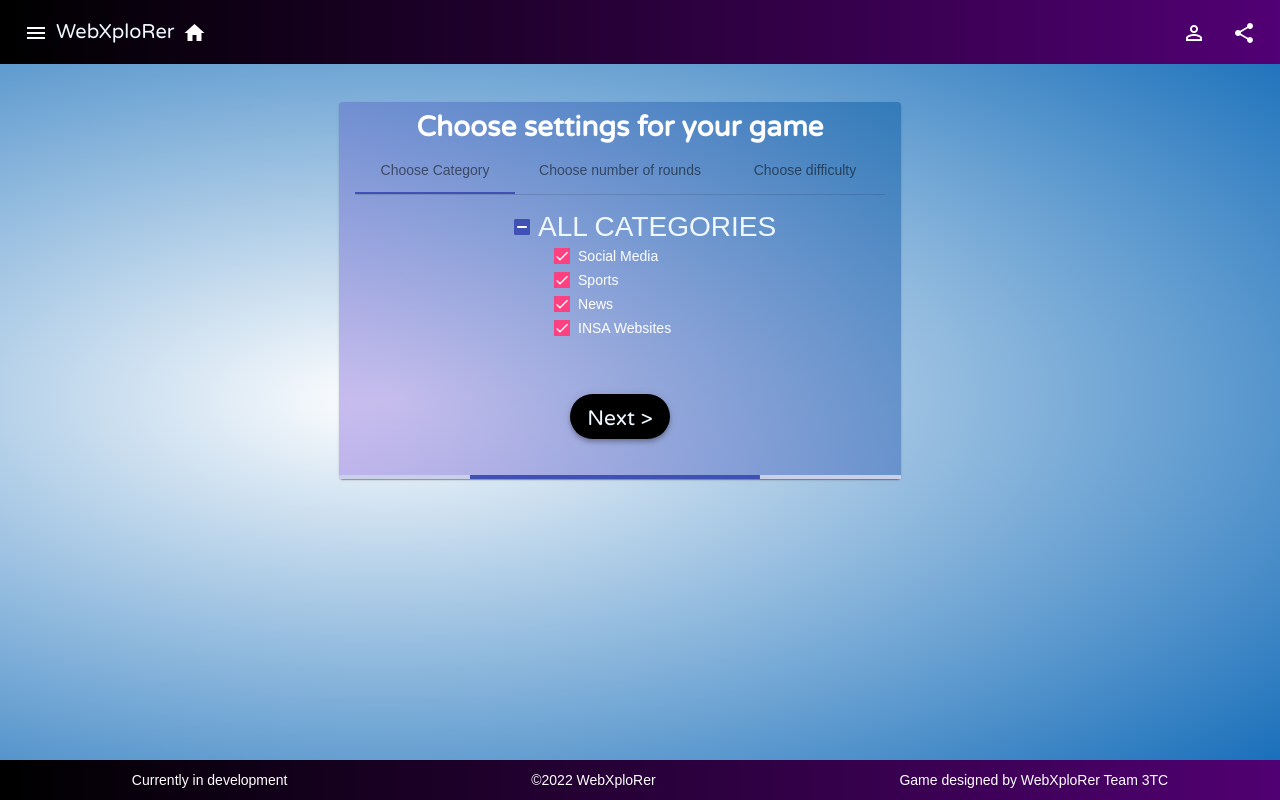
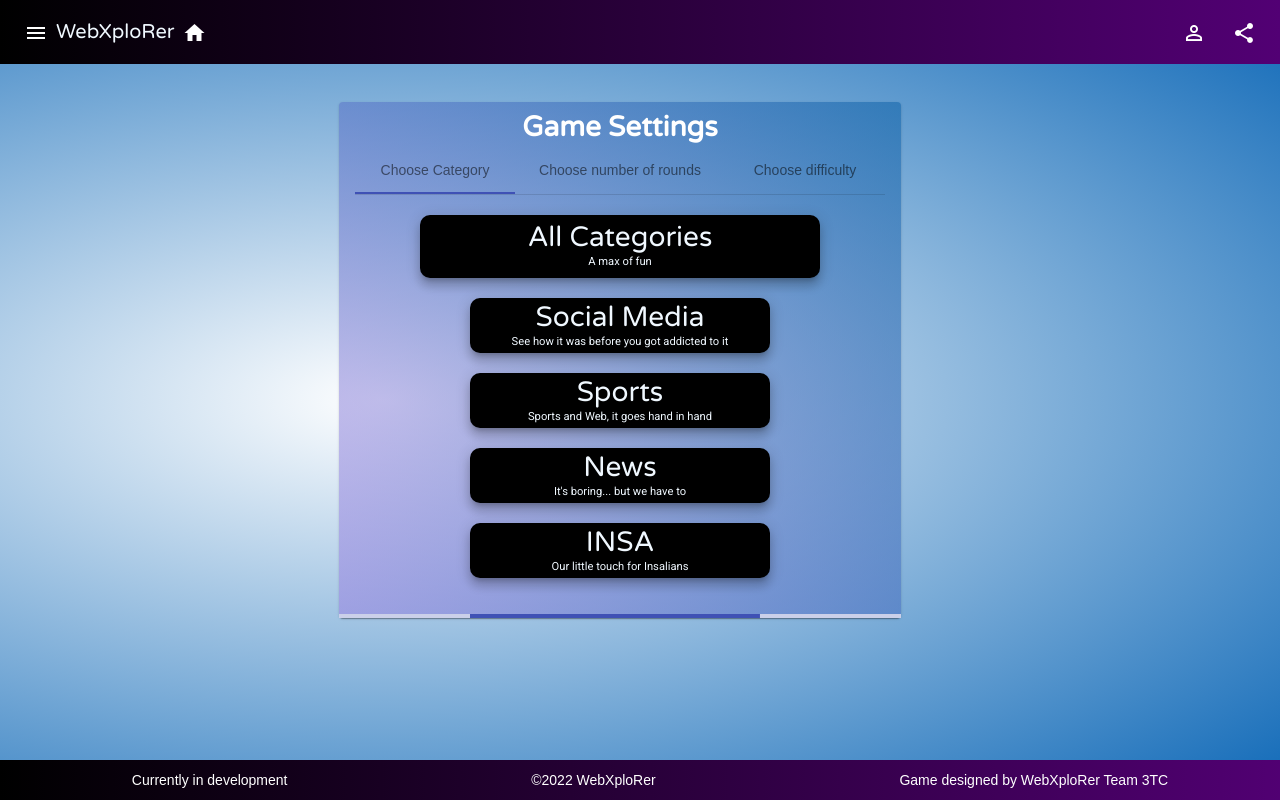
Before and after one commit to abdeladem01/WebXplorer, an Angular app in the folder angular-webxplorer/: page /gamesettings in a window 1280 px wide. Built offline with nearby package versions, Linux system fonts and the light colour scheme.

Commit message:
Game Settings front change

```diff
--- a/angular-webxplorer/src/app/game-settings/game-settings.component.html
+++ b/angular-webxplorer/src/app/game-settings/game-settings.component.html
@@ -1,33 +1,71 @@
 <div class="content">
 <mat-card class="card">
-  <mat-card-title>Choose settings for your game</mat-card-title>
+  <mat-card-title>Game Settings</mat-card-title>
   <mat-card-content>
   <mat-tab-group [selectedIndex]="selected">
     <mat-tab label="Choose Category">
       <br>
-      <section class="sectionList">
-  <span class="list-section">
-    <mat-checkbox class="marginCheck"
-                  [checked]="allComplete"
-                  [color]="task.color"
-                  [indeterminate]="someComplete()"
-                  (change)="setAll($event.checked)">
-      {{task.name}}
-    </mat-checkbox>
-  </span>
-        <span class="list-section">
-    <ul>
-      <li *ngFor="let subtask of task.subtasks">
-        <mat-checkbox [(ngModel)]="subtask.completed"
-                      [color]="subtask.color"
-                      (ngModelChange)="updateAllComplete()">
-          {{subtask.name}}
-        </mat-checkbox>
-      </li>
-    </ul>
-  </span>
-      </section>
       <div class="lesboutons">
+        <div class="ripple-containerCardCentral mat-elevation-z8"
+             matRipple
+             [matRippleCentered]="centered"
+             [matRippleDisabled]="disabled"
+             [matRippleUnbounded]="unbounded"
+             [matRippleRadius]="radius"
+             [matRippleColor]="color"
+             (click)="next1(4)">
+          All Categories<br>
+          <h3>A max of fun</h3>
+        </div>
+        <div class="ripple-containerCard mat-elevation-z8"
+             matRipple
+             [matRippleCentered]="centered"
+             [matRippleDisabled]="disabled"
+             [matRippleUnbounded]="unbounded"
+             [matRippleRadius]="radius"
+             [matRippleColor]="color"
+             (click)="next1(0)"
+        >
+          Social Media<br>
+          <h3>See how it was before you got addicted to it</h3>
+        </div>
+        <div class="ripple-containerCard mat-elevation-z8"
+             matRipple
+             [matRippleCentered]="centered"
+             [matRippleDisabled]="disabled"
+             [matRippleUnbounded]="unbounded"
+             [matRippleRadius]="radius"
+             [matRippleColor]="color"
+             (click)="next1(1)"
+        >
+          Sports<br>
+          <h3>Sports and Web, it goes hand in hand</h3>
+        </div>
+        <div class="ripple-containerCard mat-elevation-z8"
+             matRipple
+             [matRippleCentered]="centered"
+             [matRippleDisabled]="disabled"
+             [matRippleUnbounded]="unbounded"
+             [matRippleRadius]="radius"
+             [matRippleColor]="color"
+             (click)="next1(2)"
+        >
+          News<br>
+          <h3>It's boring... but we have to</h3>
+        </div>
+        <div class="ripple-containerCard mat-elevation-z8"
+             matRipple
+             [matRippleCentered]="centered"
+             [matRippleDisabled]="disabled"
+             [matRippleUnbounded]="unbounded"
+             [matRippleRadius]="radius"
+             [matRippleColor]="color"
+             (click)="next(3)">
+          INSA<br>
+          <h3>Our little touch for Insalians</h3>
+        </div>
+      </div>
+      <!--<div class="lesboutons">
         <br>
         <div class="ripple-container mat-elevation-z4"
              matRipple
@@ -39,7 +77,7 @@
              (click)="next1()">
           Next ><br>
         </div>
-      </div>
+      </div>-->
       <br>
     </mat-tab>
     <mat-tab  label="Choose number of rounds">
@@ -106,7 +144,7 @@
              [matRippleColor]="color"
              (click)="end(1)"
         >
-          Normal<br>
+          Xtrem<br>
           <h3>Score calculated with the WebX algorithm </h3>
         </div>
       </div>
--- a/angular-webxplorer/src/app/game-settings/game-settings.component.ts
+++ b/angular-webxplorer/src/app/game-settings/game-settings.component.ts
@@ -18,21 +18,8 @@ export class GameSettingsComponent implements OnInit {
   tabs = ['First', 'Second', 'Third'];selected = 0;centered = false;
   disabled = false;unbounded = false;radius=300;color="rgba(5,89,124,0.89)";
   NbRounds=5;
-  difficulty=1;
-  //Checkbox variables
-  task: Task = {
-    name: 'ALL CATEGORIES',
-    completed: false,
-    color: 'primary',
-    subtasks: [
-      {name: 'Social Media', completed: true, color: 'accent'},
-      {name: 'Sports', completed: true, color: 'accent'},
-      {name: 'News', completed: true, color: 'accent'},
-      {name: 'INSA Websites', completed: true, color: 'accent'},
-    ],
-  };
+  difficulty=1; category=4;
 
-  allComplete: boolean = false;
 
 
 
@@ -41,14 +28,10 @@ export class GameSettingsComponent implements OnInit {
   ngOnInit(): void {
   }
   //Phase 1
-  next1(){
-    let a = false;
-    this.task.subtasks?.forEach(e=>a=a||e.completed==true)
-    if (a){
-      this.selected=1;
-    }else{
-      this.selected=0;
-    }
+  next1(i:number){
+    this.playService.setCategory(i);
+    this.selected=1;
+
 
   }
   //Phase 2
@@ -64,24 +47,5 @@ export class GameSettingsComponent implements OnInit {
     this.router.navigate(['/waitingpage']);
   }
 
-  //Checkbox utility
-  updateAllComplete() {
-    this.allComplete = this.task.subtasks != null && this.task.subtasks.every(t => t.completed);
-  }
-
-  someComplete(): boolean {
-    if (this.task.subtasks == null) {
-      return false;
-    }
-    return this.task.subtasks.filter(t => t.completed).length > 0 && !this.allComplete;
-  }
-
-  setAll(completed: boolean) {
-    this.allComplete = completed;
-    if (this.task.subtasks == null) {
-      return;
-    }
-    this.task.subtasks.forEach(t => (t.completed = completed));
-  }
 
 }
--- a/angular-webxplorer/src/app/playing-page/playing-page.component.ts
+++ b/angular-webxplorer/src/app/playing-page/playing-page.component.ts
@@ -11,7 +11,7 @@ import {Router} from "@angular/router";
 })
 export class PlayingPageComponent implements OnInit {
   timeLeft: number = 60;interval:number=0;finished=false;
-  round=1;
+  round=1; difficulty=1;
   screensPlay : Screen[];screen : Screen ;
   textButton = "Next Round";
   totalScore : number = 0; scoreAct = 0; diffDate = 0; progress="0";
@@ -27,6 +27,7 @@ export class PlayingPageComponent implements OnInit {
     this.trueMon=Math.floor(this.screen.date/100)-(this.trueYea*100);
     this.trueDay=this.screen.date-this.trueMon*100-this.trueYea*10000;
     this.trueDateDisplay=String(this.trueDay)+"/"+String(this.trueMon)+"/"+String(this.trueYea);
+    this.difficulty=this.playService.getDifficulty();
   }
 
   ngOnInit(): void {
@@ -99,14 +100,16 @@ export class PlayingPageComponent implements OnInit {
   calculScoreNormal(dateUser : Date){
     let trueDate= new Date(this.trueYea, this.trueMon - 1, this.trueDay);
     this.diffDate = Math.round(Math.abs(trueDate.getTime() - dateUser.getTime()) / (1000 * 60 * 60 * 24));
-    this.scoreAct=Math.round(3250*this.precision(this.diffDate)*this.temps(this.timeLeft)+1750*this.precision(this.diffDate));
+    this.scoreAct=Math.round(4500*this.precision(this.diffDate)*this.temps(60-this.timeLeft)+500*this.precision(this.diffDate));
     this.progress=String(Math.round((this.scoreAct/5000)*100))+"%";
     this.sumScore(this.scoreAct);
     console.log(this.progress);
-    console.log("Vous avez viser la vraie date à "+ this.diffDate + " jours prés.");
+    console.log("Vous avez viser la vraie date à "+ this.diffDate + " jours prés.")
     console.log("Votre score est de "+this.scoreAct+" points");
   }
+  calculScoreBaby(dateUser : Date){
 
+  }
   //Functions de calcul score :
   precision(diff : number){
     if (diff<=20){
@@ -125,6 +128,17 @@ export class PlayingPageComponent implements OnInit {
       return 0;
     }
   }
+  precisionBaby(diff : number){
+    if (diff = 0){
+      return 1;
+    }
+    else if (diff<10){
+      return 1-(diff/10)
+    }
+    else{
+      return 0;
+    }
+  }
   temps(tps : number){
     if (tps<3){
       return 1;
@@ -134,6 +148,16 @@ export class PlayingPageComponent implements OnInit {
     }
 
   }
-
+  tempsBaby(tps:number){
+    if (tps<30){
+      return 0;
+    }
+    else if (tps<60){
+      return 1-(tps/200)
+    }
+    else{
+      return 0;
+    }
+  }
 
 }
```
